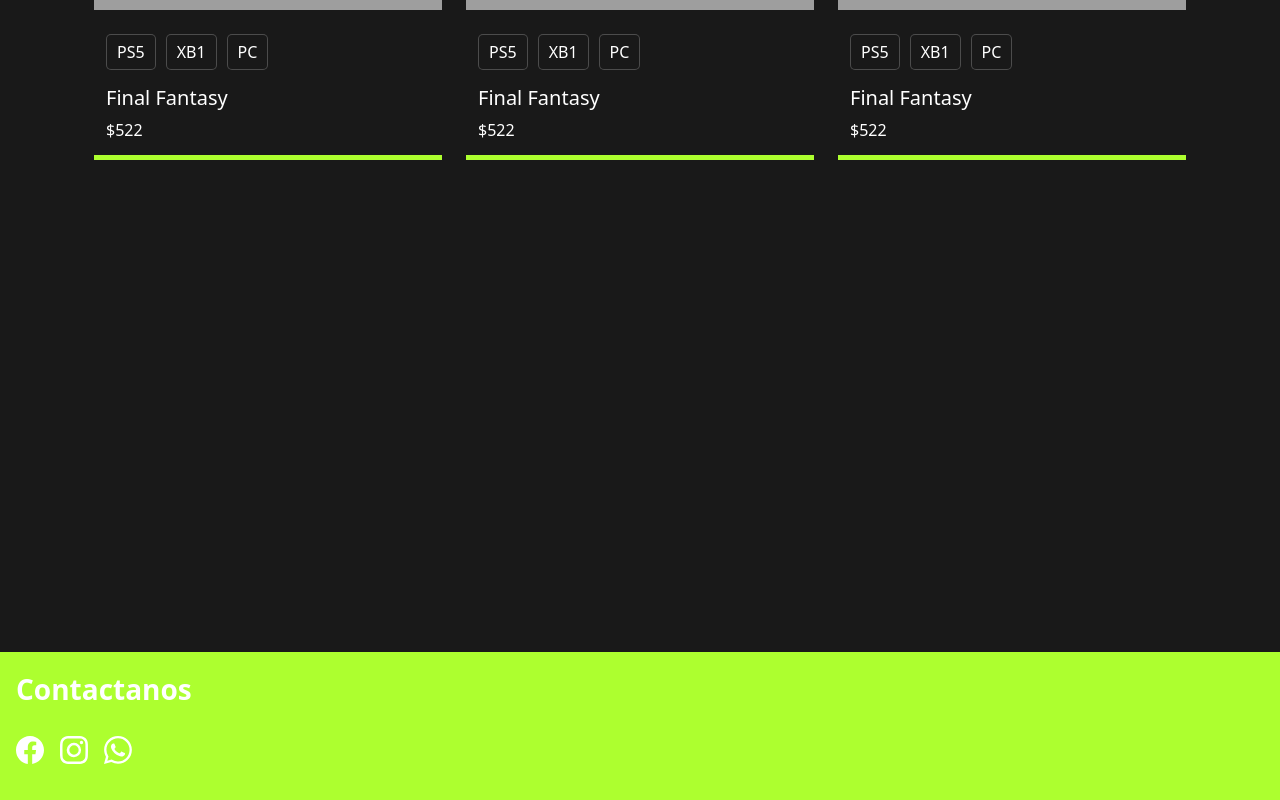
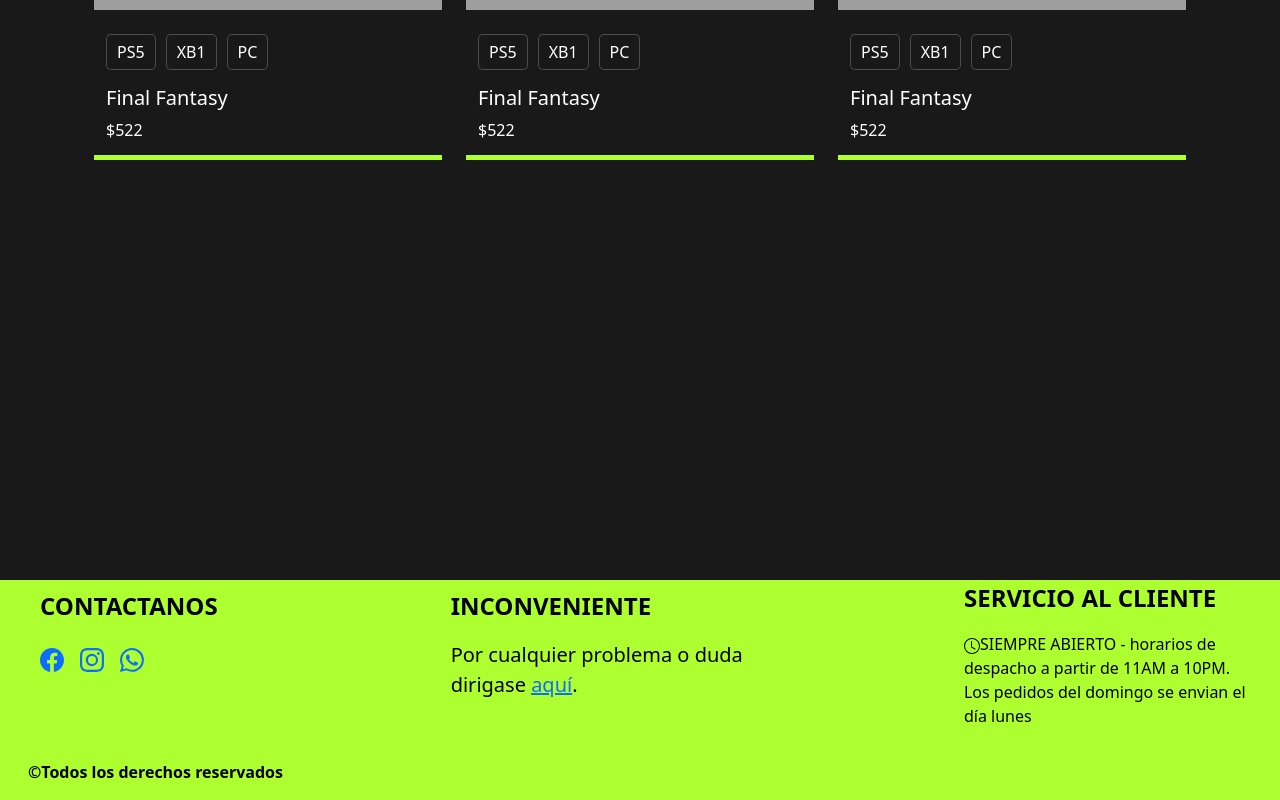
Before and after one commit to najr91/ProyectoGammer, a React (Vite) app: page / in a window 1280 px wide. Shown: the part 1749-2549 px from the top of the page. Built offline with nearby package versions, Linux system fonts and the light colour scheme; grey boxes are pictures that could not be loaded.

Commit message:
Se agregos las otras secciones del footer y se cambio su estilo

```diff
--- a/src/components/pages/common/Footer.jsx
+++ b/src/components/pages/common/Footer.jsx
@@ -1,31 +1,35 @@
 import React from "react";
 import "../../../style/Style.css";
-import { Facebook, Instagram, Whatsapp } from "react-bootstrap-icons";
+import { Clock, Facebook, Instagram, Whatsapp } from "react-bootstrap-icons";
 
 const Footer = () => {
   return (
     <section>
       <div className="app-container">
         <main className="content"></main>
-        <footer className="footer">
-          <div className="col-12 col-md-3 col-lg-3 fs-3 p-3 ">
+        <footer className="footer ">
+          <div className="row mx-3">
+            <div className="col-12 col-md-3 col-lg-3 fs-4 p-2 ms-3">
               <ul className="list-unstyled">
                 <li>
                   <p>
-                  <b>Contactanos</b>
+                    <b>CONTACTANOS</b>
                   </p>
                 </li>
                 <li>
                   <p>
                     <b>
                       <a href="https://www.facebook.com " target="_blank">
-                      <Facebook className="me-3  text-white" />
+                        <Facebook className="me-3  " />
                       </a>
                       <a href="https://www.instagram.com/  " target="_blank">
-                      <Instagram className="me-3 text-white" />
+                        <Instagram className="me-3 " />
                       </a>
-                    <a href="https://www.whatsapp.com/?lang=es_LA " target="_blank">
-                      <Whatsapp className="text-white"   />
+                      <a
+                        href="https://www.whatsapp.com/?lang=es_LA "
+                        target="_blank"
+                      >
+                        <Whatsapp className="" />
                       </a>
                     </b>
                   </p>
@@ -33,9 +37,39 @@
               </ul>
             </div>
 
-          <div className="col-12 col-md-3 col-lg-3"></div>
+            <div className="col-12 col-md-3 col-lg-3 mx-auto p-2">
+              <ul className="list-unstyled">
+                <li className="fs-4">
+                  <b>
+                    <p>INCONVENIENTE</p>
+                  </b>
+                </li>
+                <li className="fs-5 row">
+                  <p>
+                    Por cualquier problema o duda dirigase <a href="">aquí</a>.
+                  </p>
+                </li>
+              </ul>
+            </div>
 
-          <div className="col-12 col-md-3 col-lg-3"></div>
+            <div className="col-12 col-md-3 col-lg-3 ms-auto">
+              <ul className="list-unstyled">
+                <li className="fs-4">
+                  <b>
+                    <p>SERVICIO AL CLIENTE</p>
+                  </b>
+                </li>
+                <li>
+                  <p>
+                   <Clock/>
+                    SIEMPRE ABIERTO - horarios de despacho a partir de 11AM a 10PM. Los pedidos del domingo se envian el día lunes
+                  </p>
+                </li>
+              </ul>
+            </div>
+
+            <div className="mx-auto mt-3"><p><b>©Todos los derechos reservados</b></p></div>
+          </div>
         </footer>
       </div>
     </section>
--- a/src/style/Style.css
+++ b/src/style/Style.css
@@ -10,6 +10,6 @@
 
   .footer {
     background-color: greenyellow;
-    color: rgb(255, 255, 255);
+    color: rgb(0, 0, 0);
 
   }
```
Lines whose indentation alone changed are shown as unchanged.
